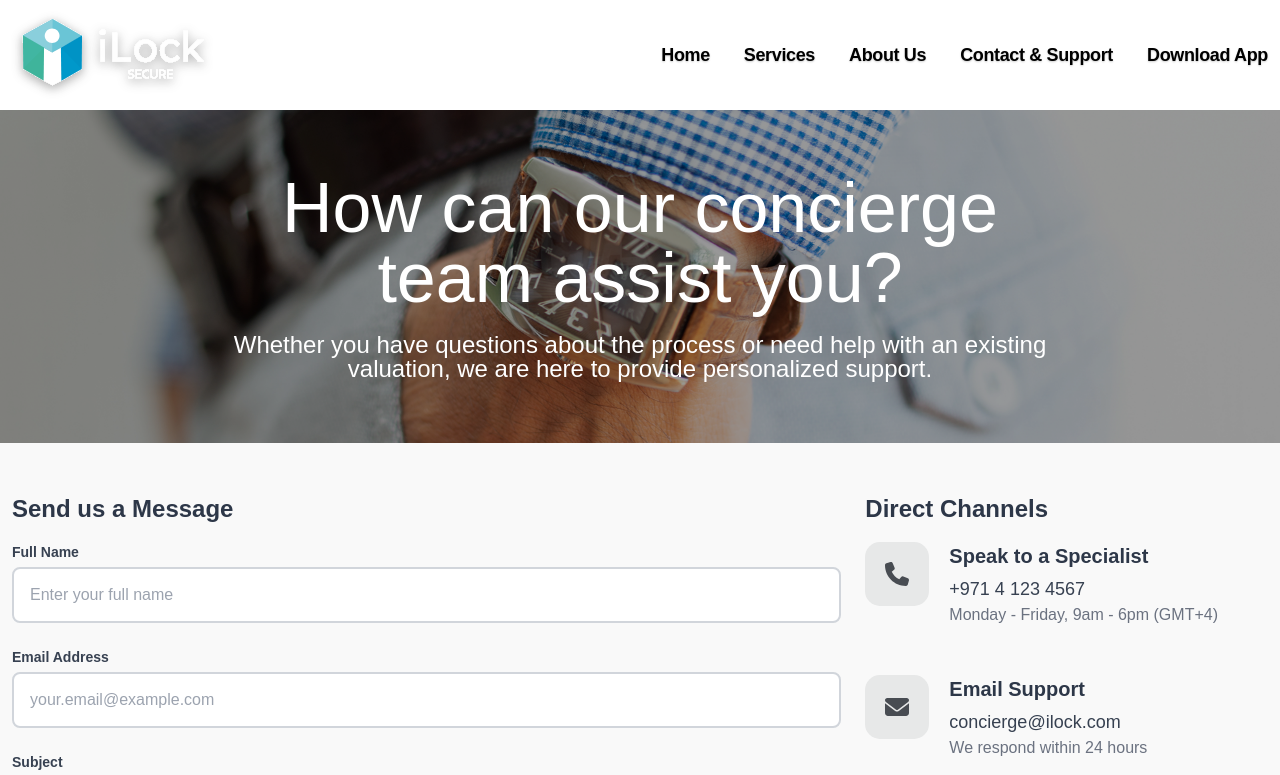
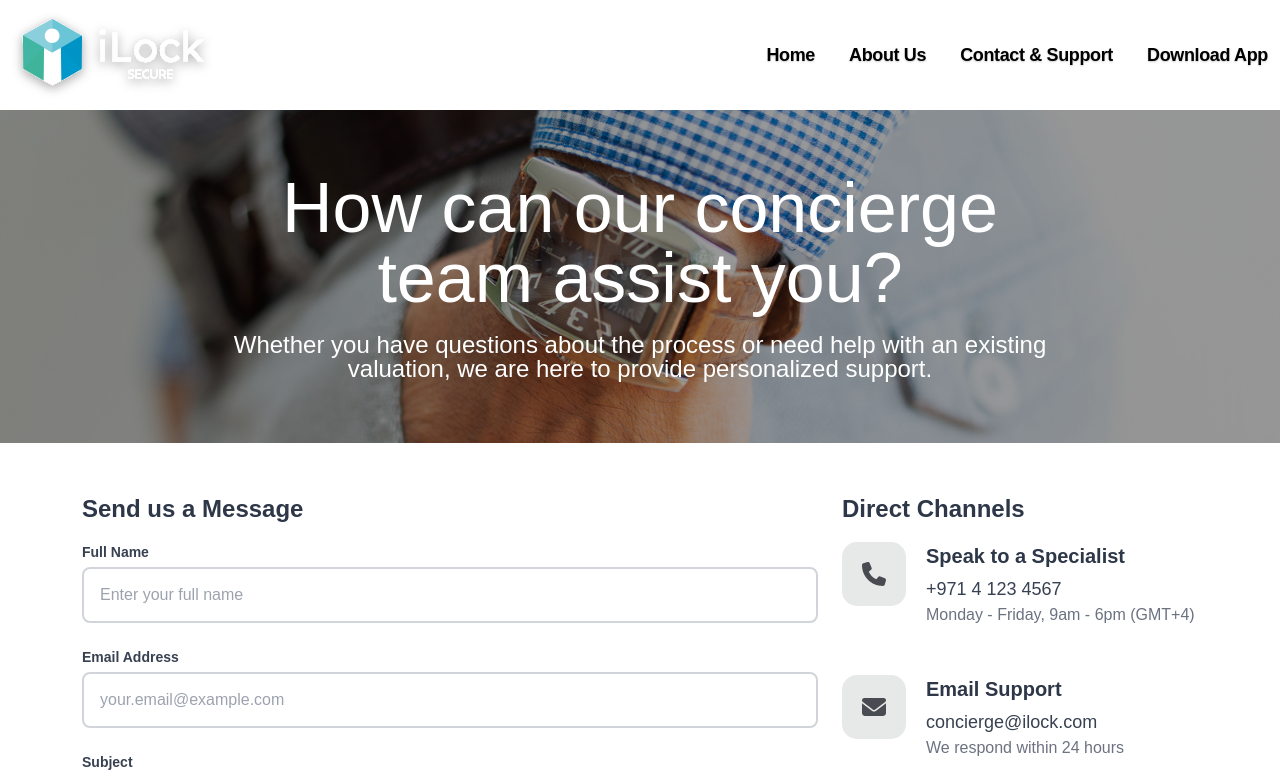
Before and after one commit to shah-priyansh/revolut-hero-recreation, a React (Vite) app: page /contact in a window 1280 px wide. Shown: the top 775 px of the page. Built offline with nearby package versions, Linux system fonts and the light colour scheme.

Commit message:
- Remove tailwind

```diff
--- a/package.json
+++ b/package.json
@@ -30,7 +30,6 @@
     "eslint-plugin-react-refresh": "^0.4.24",
     "globals": "^16.5.0",
     "postcss": "^8.5.6",
-    "tailwindcss": "^3.4.19",
     "vite": "^7.2.4"
   }
 }
--- a/postcss.config.js
+++ b/postcss.config.js
@@ -1,6 +1,5 @@
 export default {
   plugins: {
-    tailwindcss: {},
     autoprefixer: {},
   },
 };
--- a/src/components/Header/Header.jsx
+++ b/src/components/Header/Header.jsx
@@ -65,7 +65,7 @@ const Header = () => {
                 {/* Desktop Navigation Menu */}
                 <nav className="nav-menu">
                     <Link to="/home" className="nav-link">Home</Link>
-                    <a href="#" className="nav-link">Services</a>
+                    {/* <a href="#" className="nav-link">Services</a> */}
                     <Link to="/about" className="nav-link">About Us</Link>
                     <Link to="/contact" className="nav-link">Contact & Support</Link>
                     <a href="#" className="nav-link">Download App</a>
--- a/src/components/RevolutHero/RevolutHero.css
+++ b/src/components/RevolutHero/RevolutHero.css
@@ -176,10 +176,11 @@ body {
 }
 
 .nav-link:hover {
-  color: #0290C4;
-  background-color: rgba(2, 144, 196, 0.15);
+  color: white;
+  background-color: #6BC8AC;
+  border-radius: 9999px;
   transform: translateY(-2px);
-  box-shadow: 0 4px 12px rgba(2, 144, 196, 0.2);
+  box-shadow: 0 4px 12px rgba(107, 200, 172, 0.3);
 }
 
 /* Mobile Menu Button */
--- a/src/components/RevolutHero/RevolutHero.jsx
+++ b/src/components/RevolutHero/RevolutHero.jsx
@@ -127,7 +127,7 @@ const RevolutHero = () => {
 
         // 4. The image inside the box ZOOMS OUT
         tl.fromTo(innerImage.current,
-            { scale: 1.5 }, // Reduced from 2.2 to 1.5 for less zoom
+            { scale: 1.0 }, // Reduced from 2.2 to 1.5 for less zoom
             { scale: 1.0, duration: 1.4, ease: "expo.inOut" }, // Reduced from 2 to 1.4
             0);
 
--- a/src/styles/global.css
+++ b/src/styles/global.css
@@ -1,7 +1,3 @@
-@tailwind base;
-@tailwind components;
-@tailwind utilities;
-
 /* Aeonik Pro Font Face */
 @font-face {
     font-family: "Aeonik Pro";
--- a/tailwind.config.js
+++ /dev/null
@@ -1,63 +0,0 @@
-/** @type {import('tailwindcss').Config} */
-export default {
-  content: [
-    "./index.html",
-    "./src/**/*.{js,ts,jsx,tsx,vue}",
-    "./app/**/*.{js,ts,jsx,tsx}",
-    "./pages/**/*.{js,ts,jsx,tsx}",
-    "./components/**/*.{js,ts,jsx,tsx}",
-  ],
-  theme: {
-    extend: {
-      fontFamily: {
-        archivo: ["var(--font-archivo)", "sans-serif"],
-      },
-      colors: {
-        ink: "#191c1f",
-        muted: "#8b909a",
-      },
-      boxShadow: {
-        card: "0 20px 50px rgba(0, 0, 0, 0.10)",
-      },
-      borderRadius: {
-        card: "24px",
-      },
-      width: {
-        card: "344px",
-      },
-      height: {
-        card: "486px",
-      },
-      maxWidth: {
-        container: "1200px",
-      },
-    },
-  },
-  plugins: [],
-};
-
-
-// rounded-xs (2px)
-// rounded-sm (4px)
-// rounded-md (6px)
-// rounded-lg (8px)
-// rounded-xl (12px)
-// rounded-2xl (16px)
-// rounded-3xl (24px)
-// rounded-4xl (32px)
-// rounded-none
-// rounded-full
-
-// text-xs (12px)
-// text-sm (14px)
-// text-base (16px)
-// text-lg (18px)
-// text-xl (20px)
-// text-2xl (24px)
-// text-3xl (30px)
-// text-4xl (36px)
-// text-5xl (48px)
-// text-6xl (60px)
-// text-7xl (72px)
-// text-8xl (96px)
-// text-9xl (128px)
```
Also changed, not shown: src/components/Footer/Footer.css (line endings or trailing spaces), src/pages/ContactUs.css (line endings or trailing spaces), vercel.json.
